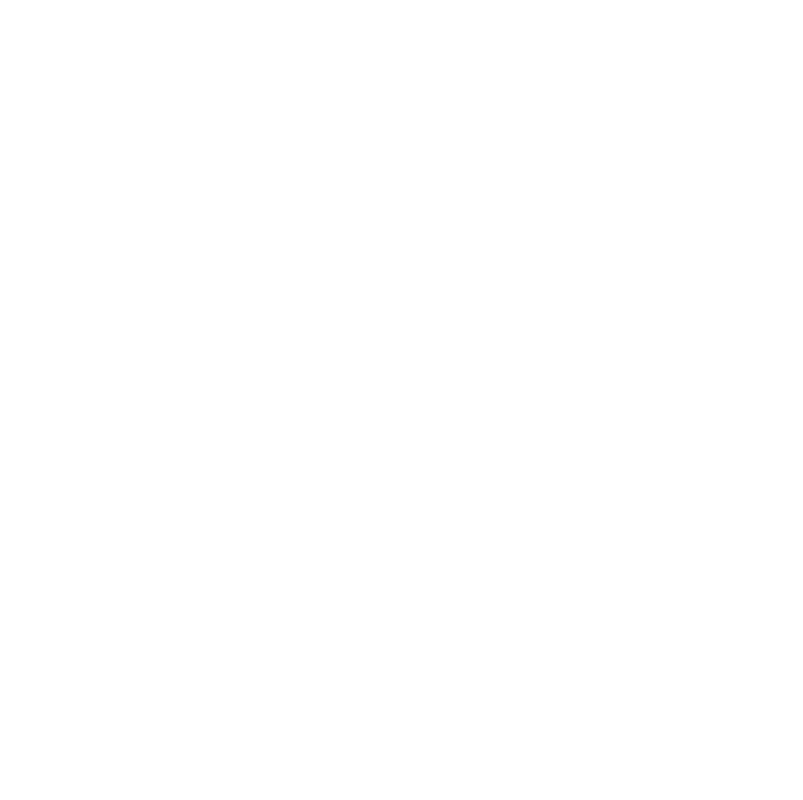
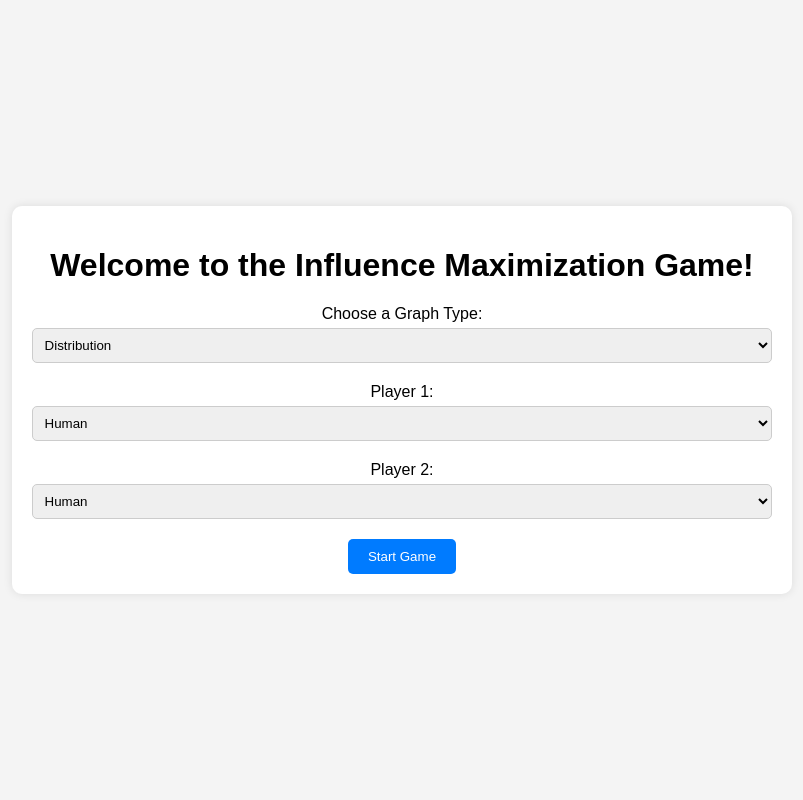
Before and after one commit to zboyd2/influence-maximization, a Django app: page / in a window 1280 px wide. Before the commit the part shown is empty. Shown: the whole page, without its empty margins (238-1041 px from the left). Run offline with Django 5.2, Linux system fonts and the light colour scheme.

Commit message:
Added startup screen and favicon

```diff
--- a/django-app/influence_maximization/influence_game/static/css/game.css
+++ b/django-app/influence_maximization/influence_game/static/css/game.css
@@ -0,0 +1,39 @@
+body {
+    font-family: Arial, sans-serif;
+    background-color: #f4f4f4;
+    display: flex;
+    justify-content: center;
+    align-items: center;
+    height: 100vh;
+    margin: 0;
+}
+
+#startup-screen {
+    background: white;
+    padding: 20px;
+    border-radius: 10px;
+    box-shadow: 0 0 10px rgba(0, 0, 0, 0.1);
+    text-align: center;
+}
+
+select {
+    width: 100%;
+    padding: 8px;
+    margin-top: 5px;
+    margin-bottom: 20px;
+    border-radius: 5px;
+    border: 1px solid #ccc;
+}
+
+button {
+    padding: 10px 20px;
+    border: none;
+    border-radius: 5px;
+    background-color: #007BFF;
+    color: white;
+    cursor: pointer;
+}
+
+button:hover {
+    background-color: #0056b3;
+}
--- a/django-app/influence_maximization/influence_game/static/js/game.js
+++ b/django-app/influence_maximization/influence_game/static/js/game.js
@@ -1,3 +1,9 @@
-document.addEventListener('DOMContentLoaded', function() {
-    console.log("Game.js loaded!");
-});
+function startGame() {
+    const graphType = document.getElementById('graph-type').value;
+    const player1 = document.getElementById('player1').value;
+    const player2 = document.getElementById('player2').value;
+
+    document.getElementById('startup-screen').style.display = 'none';
+
+    console.log('Starting game with:', { graphType, player1, player2 });
+}
--- a/django-app/influence_maximization/influence_game/templates/influence_game/index.html
+++ b/django-app/influence_maximization/influence_game/templates/influence_game/index.html
@@ -1,13 +1,49 @@
 {% load static %}
+
 <!DOCTYPE html>
 <html lang="en">
 <head>
     <meta charset="UTF-8">
     <meta name="viewport" content="width=device-width, initial-scale=1.0">
     <link rel="stylesheet" href="{% static 'css/game.css' %}">
+    <link rel="icon" type="image/x-icon" href="{% static 'images/favicon.ico' %}">
     <title>Influence Maximization Game</title>
 </head>
 <body>
+    <div id="startup-screen">
+        <h1>Welcome to the Influence Maximization Game!</h1>
+
+        <label for="graph-type">Choose a Graph Type:</label>
+        <select id="graph-type">
+            <option value="distribution">Distribution</option>
+            <option value="tree">Tree</option>
+            <option value="ladder">Ladder</option>
+            <option value="square">Square</option>
+            <option value="hexagon">Hexagon</option>
+            <option value="triangle">Triangle</option>
+            <option value="cycle">Cycle</option>
+            <option value="random-proximity">Random Proximity</option>
+        </select>
+
+        <label for="player1">Player 1:</label>
+        <select id="player1">
+            <option value="human">Human</option>
+            <option value="easy">Easy</option>
+            <option value="medium">Medium</option>
+            <option value="hard">Hard</option>
+        </select>
+
+        <label for="player2">Player 2:</label>
+        <select id="player2">
+            <option value="human">Human</option>
+            <option value="easy">Easy</option>
+            <option value="medium">Medium</option>
+            <option value="hard">Hard</option>
+        </select>
+
+        <button onclick="startGame()">Start Game</button>
+    </div>
+
     <script src="{% static 'js/game.js' %}"></script>
 </body>
 </html>
--- a/django-app/influence_maximization/influence_game/views.py
+++ b/django-app/influence_maximization/influence_game/views.py
@@ -1,4 +1,3 @@
-from django.http import HttpResponse
 from django.shortcuts import render
 
 
```
Also changed, not shown: django-app/influence_maximization/influence_game/static/images/favicon.ico (added).
